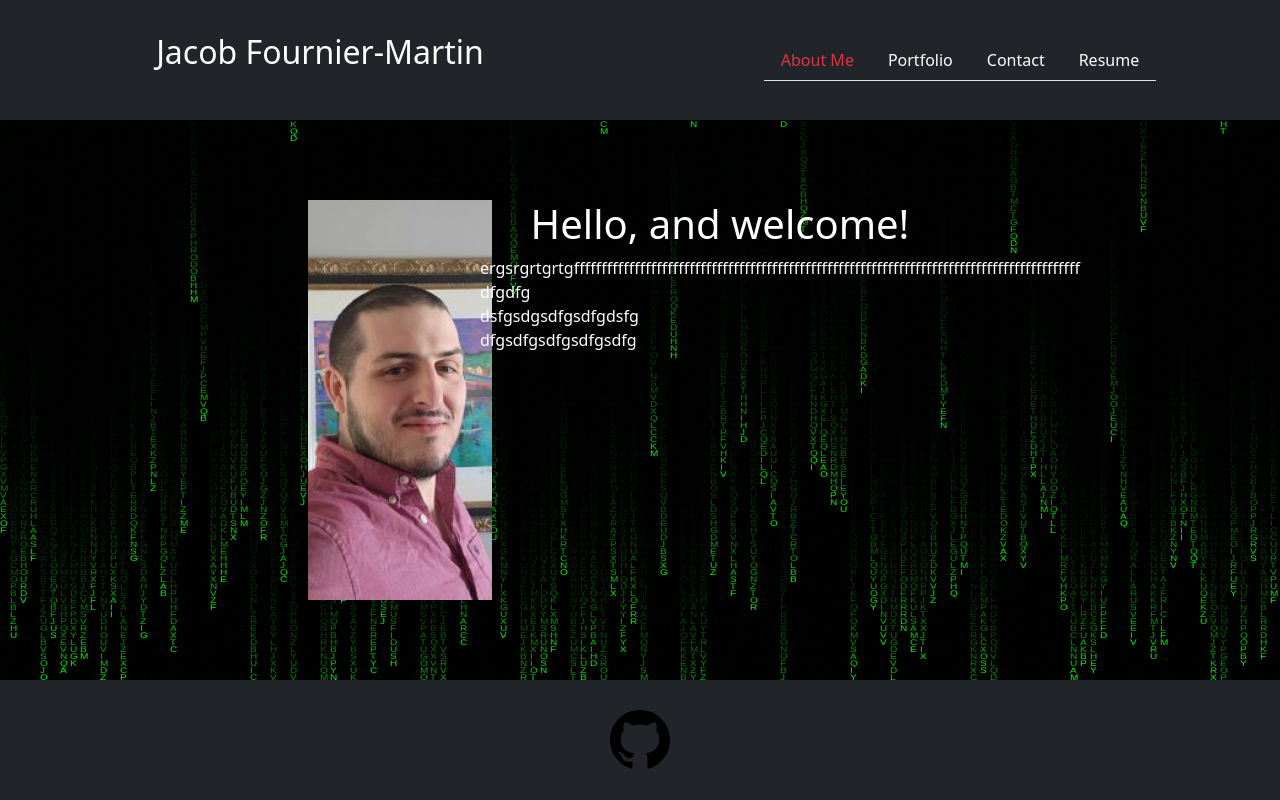
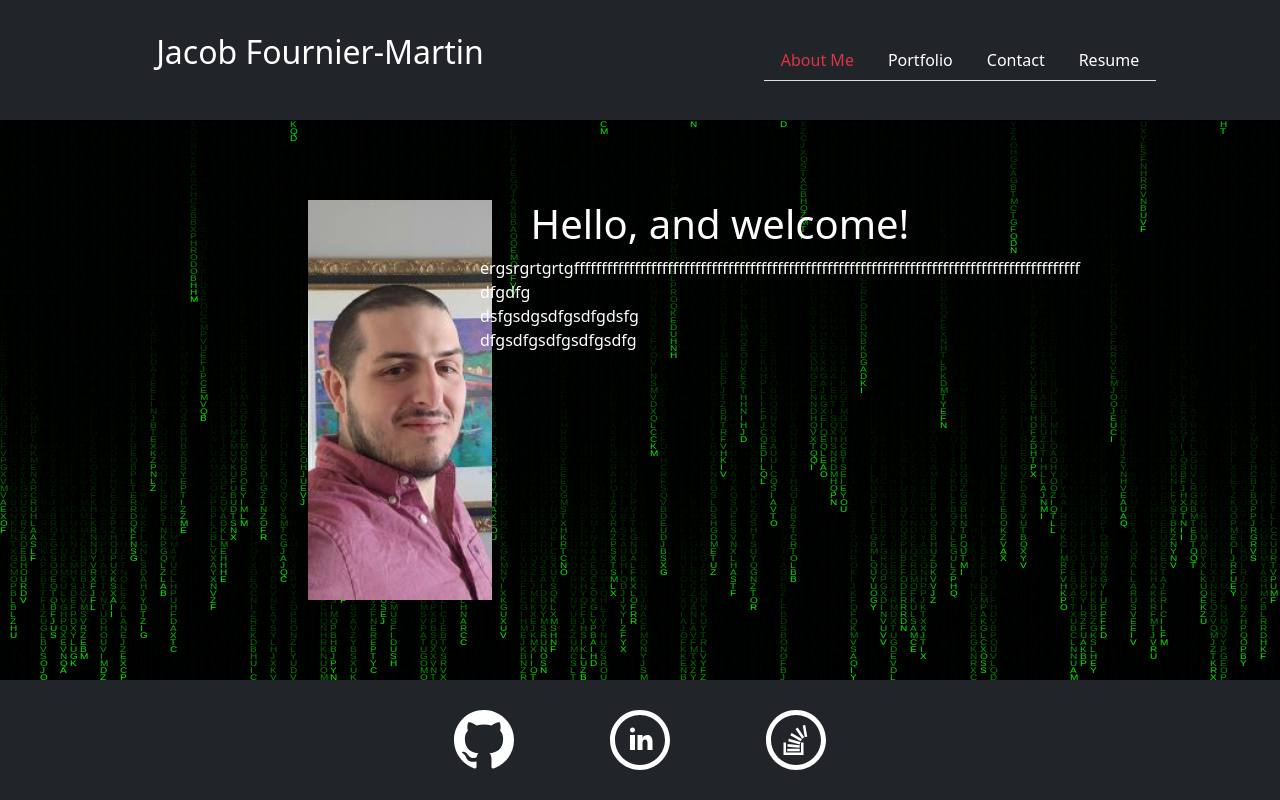
Before and after one commit to Jake66Martin/updated-portfolio, a React (Vite) app: page / in a window 1280 px wide. Built offline with nearby package versions, Linux system fonts and the light colour scheme.

Commit message:
added more logos and changed colours

```diff
--- a/src/components/Footer/Footer.css
+++ b/src/components/Footer/Footer.css
@@ -1,3 +1,7 @@
 .footer-height {
     height: 15%;
 }
+
+.logo {
+    fill: white;
+}
--- a/src/components/Footer/Footer.jsx
+++ b/src/components/Footer/Footer.jsx
@@ -3,7 +3,9 @@
 function Footer() {
   return (
     <footer className="bg-dark footer-height d-flex justify-content-center align-items-center">
-      <svg xmlns="http://www.w3.org/2000/svg" width="60" height="60" viewBox="0 0 24 24"><path d="M12 0c-6.626 0-12 5.373-12 12 0 5.302 3.438 9.8 8.207 11.387.599.111.793-.261.793-.577v-2.234c-3.338.726-4.033-1.416-4.033-1.416-.546-1.387-1.333-1.756-1.333-1.756-1.089-.745.083-.729.083-.729 1.205.084 1.839 1.237 1.839 1.237 1.07 1.834 2.807 1.304 3.492.997.107-.775.418-1.305.762-1.604-2.665-.305-5.467-1.334-5.467-5.931 0-1.311.469-2.381 1.236-3.221-.124-.303-.535-1.524.117-3.176 0 0 1.008-.322 3.301 1.23.957-.266 1.983-.399 3.003-.404 1.02.005 2.047.138 3.006.404 2.291-1.552 3.297-1.23 3.297-1.23.653 1.653.242 2.874.118 3.176.77.84 1.235 1.911 1.235 3.221 0 4.609-2.807 5.624-5.479 5.921.43.372.823 1.102.823 2.222v3.293c0 .319.192.694.801.576 4.765-1.589 8.199-6.086 8.199-11.386 0-6.627-5.373-12-12-12z"/></svg>
+      <svg className='m-5 logo' xmlns="http://www.w3.org/2000/svg" width="60" height="60" viewBox="0 0 24 24"><path d="M12 0c-6.626 0-12 5.373-12 12 0 5.302 3.438 9.8 8.207 11.387.599.111.793-.261.793-.577v-2.234c-3.338.726-4.033-1.416-4.033-1.416-.546-1.387-1.333-1.756-1.333-1.756-1.089-.745.083-.729.083-.729 1.205.084 1.839 1.237 1.839 1.237 1.07 1.834 2.807 1.304 3.492.997.107-.775.418-1.305.762-1.604-2.665-.305-5.467-1.334-5.467-5.931 0-1.311.469-2.381 1.236-3.221-.124-.303-.535-1.524.117-3.176 0 0 1.008-.322 3.301 1.23.957-.266 1.983-.399 3.003-.404 1.02.005 2.047.138 3.006.404 2.291-1.552 3.297-1.23 3.297-1.23.653 1.653.242 2.874.118 3.176.77.84 1.235 1.911 1.235 3.221 0 4.609-2.807 5.624-5.479 5.921.43.372.823 1.102.823 2.222v3.293c0 .319.192.694.801.576 4.765-1.589 8.199-6.086 8.199-11.386 0-6.627-5.373-12-12-12z"/></svg>
+      <svg className='m-5 logo' xmlns="http://www.w3.org/2000/svg" width="60" height="60" viewBox="0 0 24 24"><path d="M12 2c5.514 0 10 4.486 10 10s-4.486 10-10 10-10-4.486-10-10 4.486-10 10-10zm0-2c-6.627 0-12 5.373-12 12s5.373 12 12 12 12-5.373 12-12-5.373-12-12-12zm-2 8c0 .557-.447 1.008-1 1.008s-1-.45-1-1.008c0-.557.447-1.008 1-1.008s1 .452 1 1.008zm0 2h-2v6h2v-6zm3 0h-2v6h2v-2.861c0-1.722 2.002-1.881 2.002 0v2.861h1.998v-3.359c0-3.284-3.128-3.164-4-1.548v-1.093z"/></svg>
+      <svg className='m-5 logo' xmlns="http://www.w3.org/2000/svg" width="60" height="60" viewBox="0 0 24 24"><path d="M12 2c5.514 0 10 4.486 10 10s-4.486 10-10 10-10-4.486-10-10 4.486-10 10-10zm0-2c-6.627 0-12 5.373-12 12s5.373 12 12 12 12-5.373 12-12-5.373-12-12-12zm1.5 16.5h-5v-1h5v1zm3-5.832l-.811-4.668-.996.173.81 4.668.997-.173zm-2.982 3.468l-4.873-.488-.093 1.008 4.878.439.088-.959zm.269-1.293l-4.639-1.304-.263.977 4.653 1.25.249-.923zm.602-1.207l-4.149-2.432-.514.871 4.148 2.433.515-.872zm.933-.734l-2.67-3.914-.836.569 2.67 3.915.836-.57zm-1.322 2.098v4h-6v-4h-1v5h8v-5h-1z"/></svg>
     </footer>
   );
 }
```
